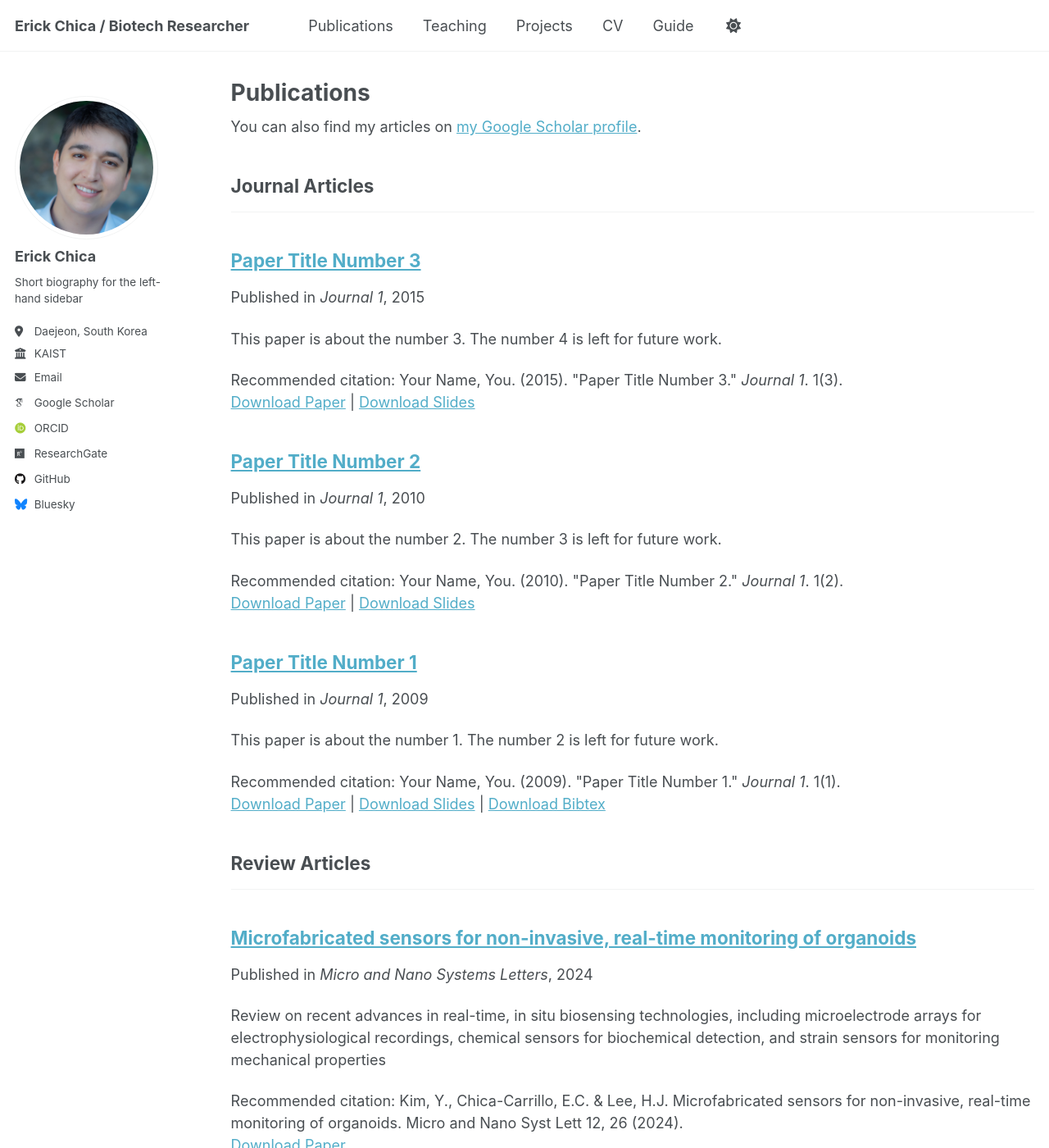
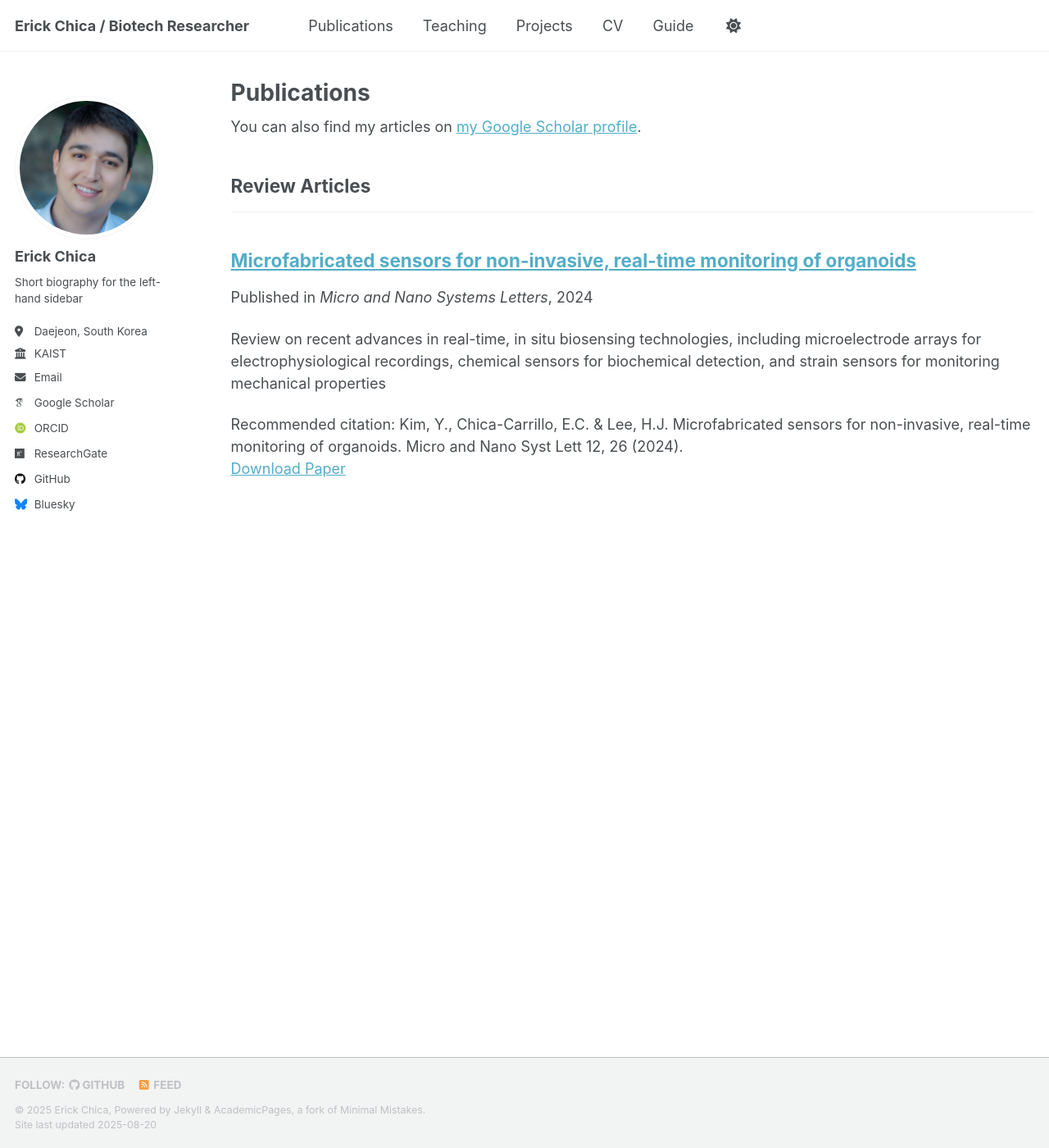
Before and after one commit to Belgodie/belgodie.github.io, a Jekyll site: the page built from _pages/publications.html, in a window 1280 px wide and 1400 px high. Shown: the whole window at 82% size. Built offline with Jekyll 4.4.1, drawn with Linux system fonts in a browser that asks for light colours; some web fonts are replaced; a script that is not in the unit is left out.

Commit message:
Updated Publications + Teaching Exp

```diff
--- a/_publications/2009-10-01-paper-title-number-1.md
+++ /dev/null
@@ -1,14 +0,0 @@
----
-title: "Paper Title Number 1"
-collection: publications
-category: manuscripts
-permalink: /publication/2009-10-01-paper-title-number-1
-excerpt: 'This paper is about the number 1. The number 2 is left for future work.'
-date: 2009-10-01
-venue: 'Journal 1'
-slidesurl: 'http://academicpages.github.io/files/slides1.pdf'
-paperurl: 'http://academicpages.github.io/files/paper1.pdf'
-bibtexurl: 'http://academicpages.github.io/files/bibtex1.bib'
-citation: 'Your Name, You. (2009). &quot;Paper Title Number 1.&quot; <i>Journal 1</i>. 1(1).'
----
-The contents above will be part of a list of publications, if the user clicks the link for the publication than the contents of section will be rendered as a full page, allowing you to provide more information about the paper for the reader. When publications are displayed as a single page, the contents of the above "citation" field will automatically be included below this section in a smaller font.
--- a/_publications/2010-10-01-paper-title-number-2.md
+++ /dev/null
@@ -1,14 +0,0 @@
----
-title: "Paper Title Number 2"
-collection: publications
-category: manuscripts
-permalink: /publication/2010-10-01-paper-title-number-2
-excerpt: 'This paper is about the number 2. The number 3 is left for future work.'
-date: 2010-10-01
-venue: 'Journal 1'
-slidesurl: 'http://academicpages.github.io/files/slides2.pdf'
-paperurl: 'http://academicpages.github.io/files/paper2.pdf'
-citation: 'Your Name, You. (2010). &quot;Paper Title Number 2.&quot; <i>Journal 1</i>. 1(2).'
----
-
-The contents above will be part of a list of publications, if the user clicks the link for the publication than the contents of section will be rendered as a full page, allowing you to provide more information about the paper for the reader. When publications are displayed as a single page, the contents of the above "citation" field will automatically be included below this section in a smaller font.
--- a/_publications/2015-10-01-paper-title-number-3.md
+++ /dev/null
@@ -1,14 +0,0 @@
----
-title: "Paper Title Number 3"
-collection: publications
-category: manuscripts
-permalink: /publication/2015-10-01-paper-title-number-3
-excerpt: 'This paper is about the number 3. The number 4 is left for future work.'
-date: 2015-10-01
-venue: 'Journal 1'
-slidesurl: 'http://academicpages.github.io/files/slides3.pdf'
-paperurl: 'http://academicpages.github.io/files/paper3.pdf'
-citation: 'Your Name, You. (2015). &quot;Paper Title Number 3.&quot; <i>Journal 1</i>. 1(3).'
----
-
-The contents above will be part of a list of publications, if the user clicks the link for the publication than the contents of section will be rendered as a full page, allowing you to provide more information about the paper for the reader. When publications are displayed as a single page, the contents of the above "citation" field will automatically be included below this section in a smaller font.
```
Also changed, not shown: _publications/2024-02-17-paper-title-number-4.md (deleted, +0 -13 lines), _talks/2014-02-01-talk-2.md (deleted, +0 -13 lines), _talks/2014-03-01-talk-3.md (deleted, +0 -11 lines), _teaching/2014-spring-teaching-1.md (deleted, +0 -20 lines), _teaching/2024-graduate-english-writing.md (added, +20 -0 lines), _teaching/2024-scientific-writing.md (renamed from _teaching/2015-spring-teaching-2.md, +5 -5 lines), _publications/2025-06-08-reviewBMM-1.md (line endings or trailing spaces), images/KakaoTalk_20250718_103722325.png (deleted).
